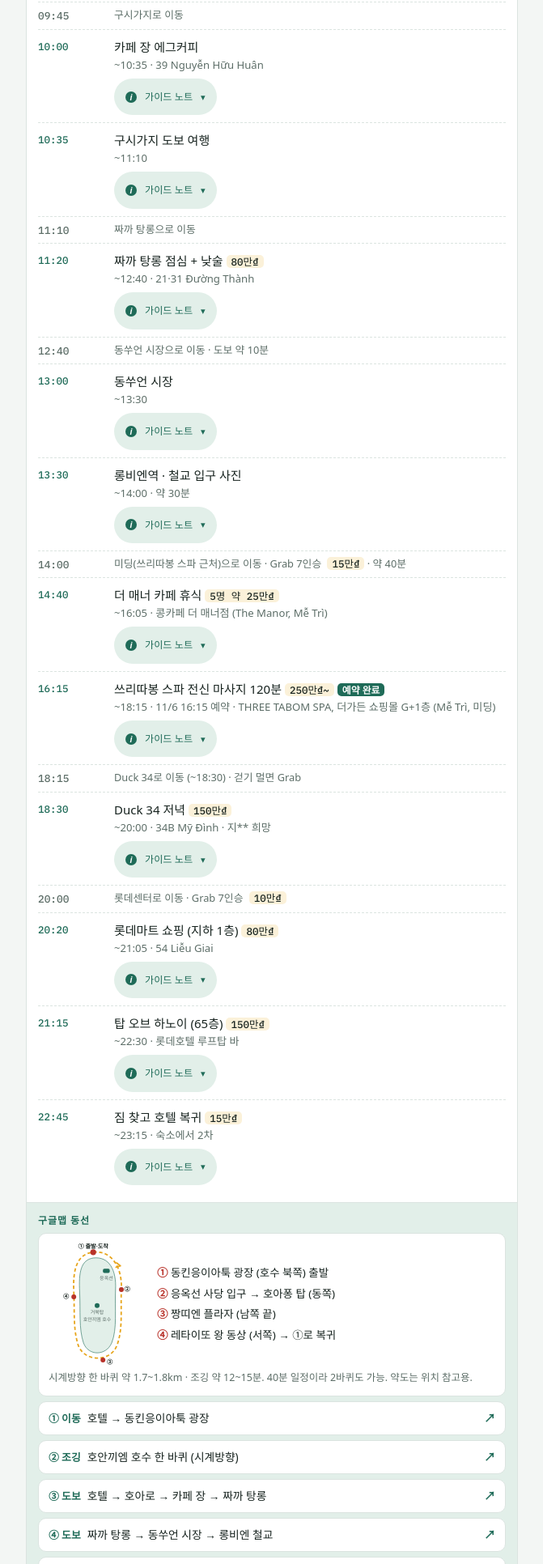
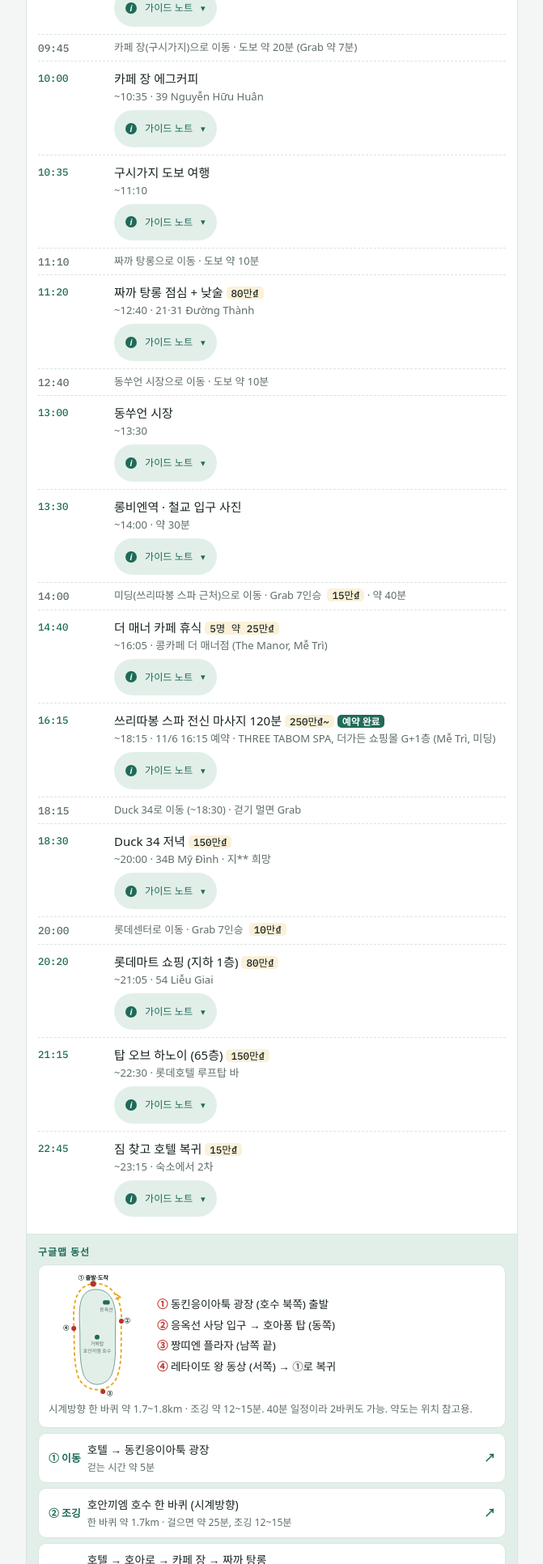
Before and after one commit to tostory/trip, a plain HTML site: page index.html in a window 1280 px wide. Shown: the part 2237-4169 px from the top of the page at 81% size, without its empty margins (304-975 px from the left). Drawn offline with Linux system fonts and the light colour scheme; a web font is replaced by a local one.

Commit message:
Show estimated walking times on routes
Co-Authored-By: Claude Opus 5.5 <noreply@anthropic.com>

```diff
--- a/index.html
+++ b/index.html
@@ -100,6 +100,8 @@ details[open] .arrow{transform:rotate(180deg)}
 .rlabel{font-size:.75rem;letter-spacing:.08em;color:var(--jade);font-weight:700}
 .rbtn{display:flex;align-items:center;gap:8px;text-decoration:none;color:var(--fg);background:var(--surface);border:1px solid var(--line);border-radius:10px;padding:9px 12px;font-size:.86rem;min-width:0}
 .rbtn b{color:var(--jade);white-space:nowrap;font-size:.8rem}
+.rl{display:grid;gap:2px;min-width:0}
+.rt{color:var(--muted);font-size:.76rem;line-height:1.45}
 .rbtn::after{content:"↗";margin-left:auto;color:var(--jade);font-weight:700;padding-left:6px}
 .rbtn:focus-visible{outline:2px solid var(--lantern);outline-offset:2px}
 .jog{background:var(--surface);border:1px solid var(--line);border-radius:10px;padding:12px;display:grid;grid-template-columns:120px minmax(0,1fr);gap:6px 14px;align-items:center}
@@ -320,9 +322,9 @@ footer{margin-top:32px;font-size:.78rem;color:var(--muted)}
     </ol>
     <div class="route">
       <span class="rlabel">구글맵 동선</span>
-      <a class="rbtn" data-mode="walking" data-stops="Rex Hanoi Hotel 42 Gia Ngu|Ngoc Son Temple|Seafood 68 Dao Duy Tu"><b>① 도보</b> 호텔 → 응옥선 → 구시가지 → SEAFOOD 68</a>
+      <a class="rbtn" data-mode="walking" data-stops="Rex Hanoi Hotel 42 Gia Ngu|Ngoc Son Temple|Seafood 68 Dao Duy Tu"><b>① 도보</b><span class="rl">호텔 → 응옥선 → 구시가지 → SEAFOOD 68<small class="rt">걷는 시간 총 약 20분 · 호텔→응옥선 5분 · 응옥선→SEAFOOD 68 15분 (구경 시간 제외)</small></span></a>
       <a class="rbtn" data-mode="driving" data-stops="Seafood 68 Dao Duy Tu|MER cafe 48 Phung Hung"><b>② Grab</b> SEAFOOD 68 → 기찻길 카페</a>
-      <a class="rbtn" data-mode="walking" data-stops="MER cafe 48 Phung Hung|La Vie En Spa 17 Hang Can|Ta Hien Beer Street|Rex Hanoi Hotel 42 Gia Ngu"><b>③ 도보</b> 기찻길 카페 → 라비엔 스파 → 따히엔 → 호텔</a>
+      <a class="rbtn" data-mode="walking" data-stops="MER cafe 48 Phung Hung|La Vie En Spa 17 Hang Can|Ta Hien Beer Street|Rex Hanoi Hotel 42 Gia Ngu"><b>③ 도보</b><span class="rl">기찻길 카페 → 라비엔 스파 → 따히엔 → 호텔<small class="rt">걷는 시간 총 약 25분 · 기찻길 카페→스파 10~15분 · 스파→따히엔 5분 · 따히엔→호텔 5~10분</small></span></a>
     </div>
   </details>
 
@@ -353,7 +355,7 @@ footer{margin-top:32px;font-size:.78rem;color:var(--muted)}
           <p class="warn">전시 내용이 꽤 무겁고 사진 설명이 적나라한 곳도 있어요. 안에서는 큰 소리로 떠들지 마세요. 오디오 가이드 빌릴 때 신분증 보관을 요구할 수 있으니 여권 사본을 챙기세요.</p>
         </div></details>
       </span></li>
-      <li class="move"><time>09:45</time><span class="what">구시가지로 이동</span></li>
+      <li class="move"><time>09:45</time><span class="what">카페 장(구시가지)으로 이동 · 도보 약 20분 (Grab 약 7분)</span></li>
       <li><time>10:00</time><span class="what"><b>카페 장 에그커피</b><span class="sub">~10:35 · 39 Nguyễn Hữu Huân</span>
         <details class="gd"><summary>가이드 노트</summary><div class="gbody">
           <p>에그커피가 처음 태어난 곳이에요. 1946년에 우유가 귀해서 창업자 응우옌반장 씨가 우유 대신 <b>달걀 노른자를 설탕과 거품 내서</b> 커피 위에 올린 게 시작입니다. 지금은 아드님이 운영하세요.</p>
@@ -370,7 +372,7 @@ footer{margin-top:32px;font-size:.78rem;color:var(--muted)}
           <p class="warn">낮술 전이니 물 한 병 챙기세요. 11월 한낮도 25도 넘게 올라갑니다.</p>
         </div></details>
       </span></li>
-      <li class="move"><time>11:10</time><span class="what">짜까 탕롱으로 이동</span></li>
+      <li class="move"><time>11:10</time><span class="what">짜까 탕롱으로 이동 · 도보 약 10분</span></li>
       <li><time>11:20</time><span class="what"><b>짜까 탕롱 점심 + 낮술</b><span class="cost num">80만₫</span><span class="sub">~12:40 · 21·31 Đường Thành</span>
         <details class="gd"><summary>가이드 노트</summary><div class="gbody">
           <p><b>짜까(Chả Cá)</b>는 하노이에서만 제대로 먹을 수 있는 생선 요리예요. 강황과 양념에 재운 생선을 테이블 위 팬에 기름 두르고 구우면서, <b>딜과 쪽파</b>를 잔뜩 넣어 같이 볶아 먹습니다. 짜까 탕롱은 미쉐린 가이드 빕구르망에 올라간 집이에요.</p>
@@ -476,10 +478,10 @@ footer{margin-top:32px;font-size:.78rem;color:var(--muted)}
         </ol>
         <p class="cap">시계방향 한 바퀴 약 1.7~1.8km · 조깅 약 12~15분. 40분 일정이라 2바퀴도 가능. 약도는 위치 참고용.</p>
       </div>
-      <a class="rbtn" data-mode="walking" data-stops="Rex Hanoi Hotel 42 Gia Ngu|Dong Kinh Nghia Thuc Square"><b>① 이동</b> 호텔 → 동킨응이아툭 광장</a>
-      <a class="rbtn" data-mode="walking" data-stops="Dong Kinh Nghia Thuc Square|Hoa Phong Tower|Trang Tien Plaza|King Le Thai To Statue|Dong Kinh Nghia Thuc Square"><b>② 조깅</b> 호안끼엠 호수 한 바퀴 (시계방향)</a>
-      <a class="rbtn" data-mode="walking" data-stops="Rex Hanoi Hotel 42 Gia Ngu|Hoa Lo Prison|Cafe Giang Hanoi|Cha Ca Thang Long"><b>③ 도보</b> 호텔 → 호아로 → 카페 장 → 짜까 탕롱</a>
-      <a class="rbtn" data-mode="walking" data-stops="Cha Ca Thang Long|Dong Xuan Market|Long Bien Bridge"><b>④ 도보</b> 짜까 탕롱 → 동쑤언 시장 → 롱비엔 철교</a>
+      <a class="rbtn" data-mode="walking" data-stops="Rex Hanoi Hotel 42 Gia Ngu|Dong Kinh Nghia Thuc Square"><b>① 이동</b><span class="rl">호텔 → 동킨응이아툭 광장<small class="rt">걷는 시간 약 5분</small></span></a>
+      <a class="rbtn" data-mode="walking" data-stops="Dong Kinh Nghia Thuc Square|Hoa Phong Tower|Trang Tien Plaza|King Le Thai To Statue|Dong Kinh Nghia Thuc Square"><b>② 조깅</b><span class="rl">호안끼엠 호수 한 바퀴 (시계방향)<small class="rt">한 바퀴 약 1.7km · 걸으면 약 25분, 조깅 12~15분</small></span></a>
+      <a class="rbtn" data-mode="walking" data-stops="Rex Hanoi Hotel 42 Gia Ngu|Hoa Lo Prison|Cafe Giang Hanoi|Cha Ca Thang Long"><b>③ 도보</b><span class="rl">호텔 → 호아로 → 카페 장 → 짜까 탕롱<small class="rt">걷는 시간 총 약 50분 · 호텔→호아로 15~20분 · 호아로→카페 장 20분 · 카페 장→짜까 탕롱 10~15분 (구시가지 산책 포함 시 더 걸림)</small></span></a>
+      <a class="rbtn" data-mode="walking" data-stops="Cha Ca Thang Long|Dong Xuan Market|Long Bien Station"><b>④ 도보</b><span class="rl">짜까 탕롱 → 동쑤언 시장 → 롱비엔역<small class="rt">걷는 시간 총 약 20분 · 짜까 탕롱→동쑤언 10~15분 · 동쑤언→롱비엔역 5~7분</small></span></a>
       <a class="rbtn" data-mode="driving" data-stops="Long Bien Station|Cong Caphe The Manor Me Tri|Three Tabom Spa The Garden Shopping Mall|Duck 34 34B My Dinh"><b>⑤ Grab</b> 롱비엔역 → 더 매너 카페 → 쓰리따봉 스파 → Duck 34</a>
       <a class="rbtn" data-mode="driving" data-stops="Duck 34 34B My Dinh|Lotte Center Hanoi|Rex Hanoi Hotel 42 Gia Ngu"><b>⑥ Grab</b> Duck 34 → 롯데센터 → 호텔</a>
     </div>
@@ -552,7 +554,7 @@ footer{margin-top:32px;font-size:.78rem;color:var(--muted)}
     <div class="route">
       <span class="rlabel">구글맵 동선</span>
       <a class="rbtn" data-mode="driving" data-stops="Rex Hanoi Hotel 42 Gia Ngu|Ha Long Bay"><b>① 투어 차량</b> 하노이 → 하롱베이 (편도 약 2.5시간)</a>
-      <a class="rbtn" data-mode="walking" data-stops="Rex Hanoi Hotel 42 Gia Ngu|Dong Xuan Night Market|Rex Hanoi Hotel 42 Gia Ngu"><b>② 도보</b> 호텔 ↔ 동쑤언 야시장</a>
+      <a class="rbtn" data-mode="walking" data-stops="Rex Hanoi Hotel 42 Gia Ngu|Dong Xuan Night Market|Rex Hanoi Hotel 42 Gia Ngu"><b>② 도보</b><span class="rl">호텔 ↔ 동쑤언 야시장<small class="rt">걷는 시간 편도 약 10분 · 야시장은 항다오 거리부터 시작</small></span></a>
     </div>
   </details>
 
```
